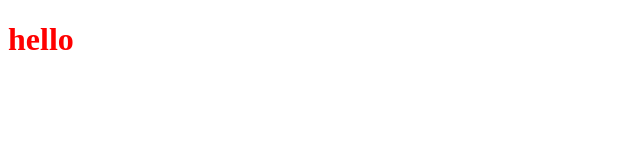
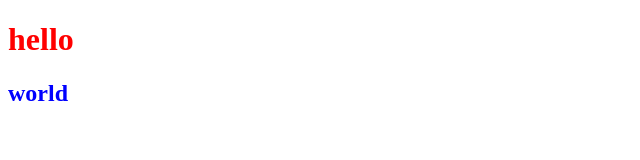
Before and after one commit to pison2434/portfolio1.git.io, a plain HTML site: page testtest/HTML/index.html in a window 1280 px wide. Shown: the full height of the page, 0-640 px from the left. Drawn offline with Linux system fonts and the light colour scheme.

Commit message:
Add files via upload

```diff
--- a/testtest/CSS/style.css
+++ b/testtest/CSS/style.css
@@ -1,3 +1,7 @@
 h1 {
     color: red;
 }
+
+h2 {
+    color: blue;
+}
--- a/testtest/HTML/index.html
+++ b/testtest/HTML/index.html
@@ -9,6 +9,7 @@
 </head>
 <body>
     <h1>hello</h1>
+    <h2>world</h2>
 
 </body>
 </html>
```
